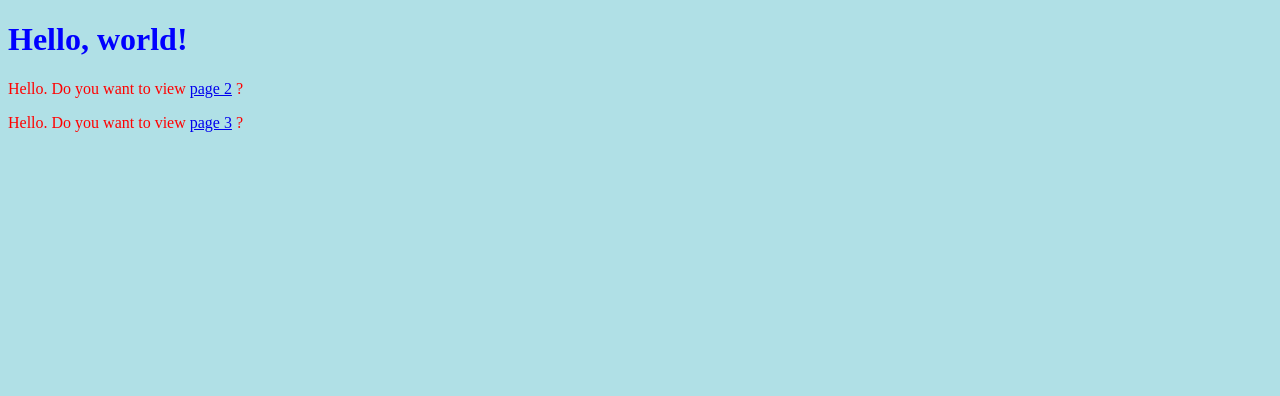
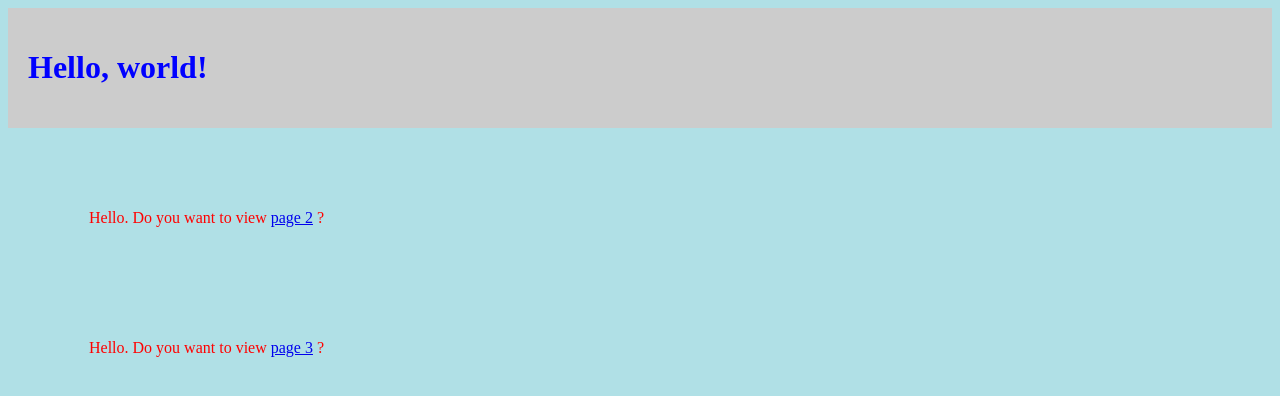
Before and after one commit to eh1blum/lab0, a plain HTML site: page index.html in a window 1280 px wide. Drawn offline with Linux system fonts and the light colour scheme.

Commit message:
style with id selector

```diff
--- a/style.css
+++ b/style.css
@@ -6,4 +6,10 @@ h1 {
 }
 p {
   color: red;
+  border: 1px solid powderblue;
+  padding: 30px;
+  margin: 50px;
 }
+#top {
+    background-color: #ccc;
+    padding: 20px
```
